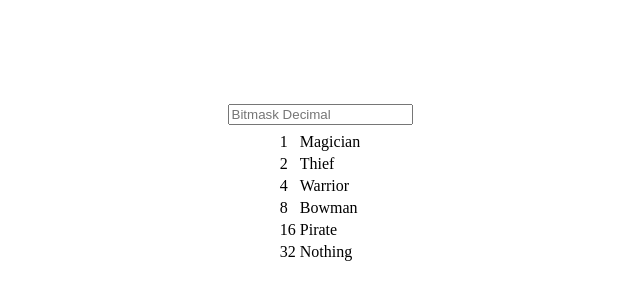
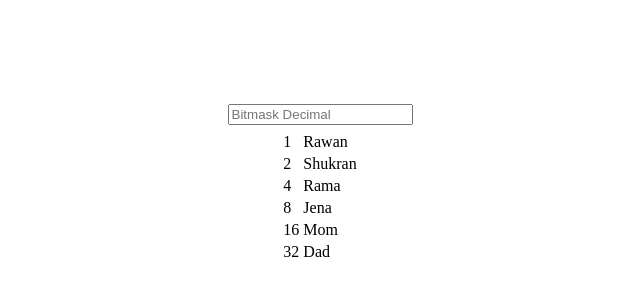
Before and after one commit to Aladdin3r/assessment2, a Next.js app: page / in a window 1280 px wide. Shown: the top 300 px of the page, without its empty margins (320-960 px from the left). Built offline with nearby package versions, Linux system fonts and the light colour scheme.

Commit message:
finishing readme

```diff
--- a/pages/index.js
+++ b/pages/index.js
@@ -8,12 +8,12 @@ export default function Home() {
   // Maplestory
   const classFilters = {
     // key : value
-    1: 'Magician',
-    2: 'Thief',
-    4: 'Warrior',
-    8: 'Bowman',
-    16: 'Pirate',
-    32: 'Nothing'
+    1: 'Rawan',
+    2: 'Shukran',
+    4: 'Rama',
+    8: 'Jena',
+    16: 'Mom',
+    32: 'Dad'
   }
 
   const [input, setInput] = useState();
```
Also changed, not shown: 1 other file (tests, documents, lock files or other folders).
